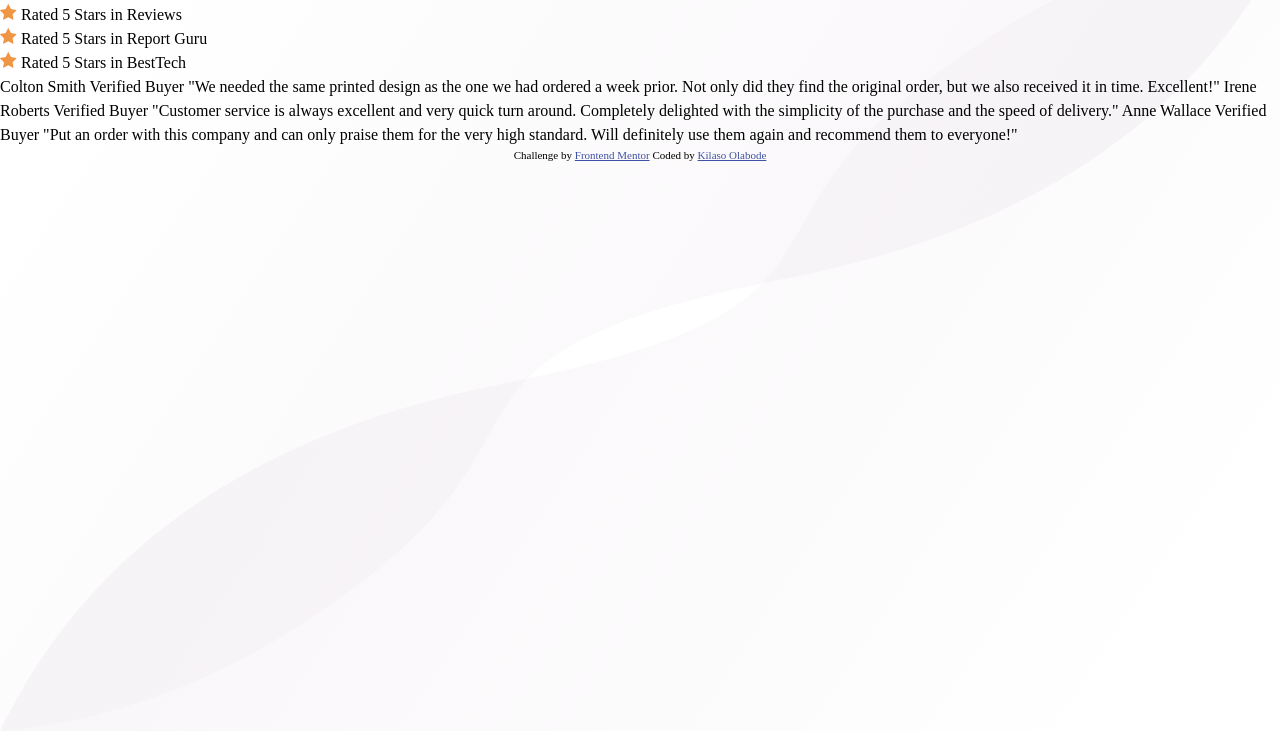
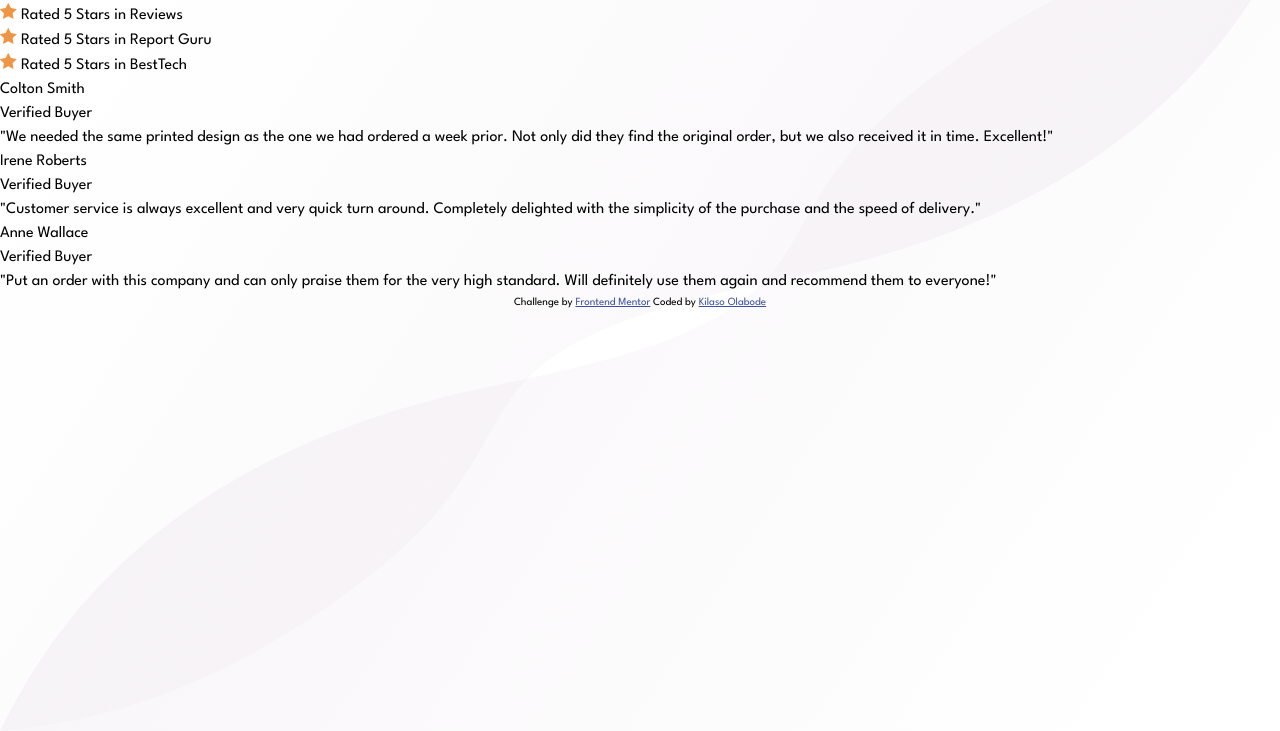
Before and after one commit to Great-kiola/Social-proof-fem, a plain HTML site: page index.html in a window 1280 px wide. Shown: the part 69-800 px from the top of the page. Drawn offline with Linux system fonts and the light colour scheme.

Commit message:
Made changes to the html file

```diff
--- a/index.html
+++ b/index.html
@@ -34,39 +34,50 @@
             <li class="rate"> <img src="./images/icon-star.svg" alt=""> Rated 5 Stars in Report Guru</li>
             <li class="rate"> <img src="./images/icon-star.svg" alt=""> Rated 5 Stars in BestTech</li>
           </ul>
-
-
-
         </div>
-
-
-
-
 
       </div>
 
       <div class="secondContainer">
+        <div class="card">
+          <div class="crd">
+            <ul>
+              <li>Colton Smith </li>
+              <li>Verified Buyer</li>
+            </ul>
+
+            <p> "We needed the same printed design as the one we had ordered a week prior.
+              Not only did they find the original order, but we also received it in time.
+              Excellent!"
+            </p>
+          </div>
+
+          <div class="crd">
+            <ul>
+              <li>Irene Roberts </li>
+              <li>Verified Buyer</li>
+            </ul>
+
+            <p> "Customer service is always excellent and very quick turn around. Completely
+              delighted with the simplicity of the purchase and the speed of delivery."
+            </p>
+          </div>
+
+          <div class="crd">
+            <ul>
+              <li>Anne Wallace  </li>
+              <li>Verified Buyer</li>
+            </ul>
+
+            <p> "Put an order with this company and can only praise them for the very high
+              standard. Will definitely use them again and recommend them to everyone!"
+            </p>
+          </div>
+
+        </div>
 
       </div>
     </main>
-
-
-
-    Colton Smith
-    Verified Buyer
-    "We needed the same printed design as the one we had ordered a week prior.
-    Not only did they find the original order, but we also received it in time.
-    Excellent!"
-
-    Irene Roberts
-    Verified Buyer
-    "Customer service is always excellent and very quick turn around. Completely
-    delighted with the simplicity of the purchase and the speed of delivery."
-
-    Anne Wallace
-    Verified Buyer
-    "Put an order with this company and can only praise them for the very high
-    standard. Will definitely use them again and recommend them to everyone!"
 
     <footer class="attribution">
       Challenge by
--- a/style.css
+++ b/style.css
@@ -9,6 +9,7 @@
 body {
   min-height: 100vh;
   line-height: 1.5;
+  font-family: 'League Spartan', sans-serif;
   background-image: url(./images/bg-pattern-top-desktop.svg), url(./images/bg-pattern-bottom-desktop.svg);
   background-repeat: no-repeat;
   background-size: cover;
```
